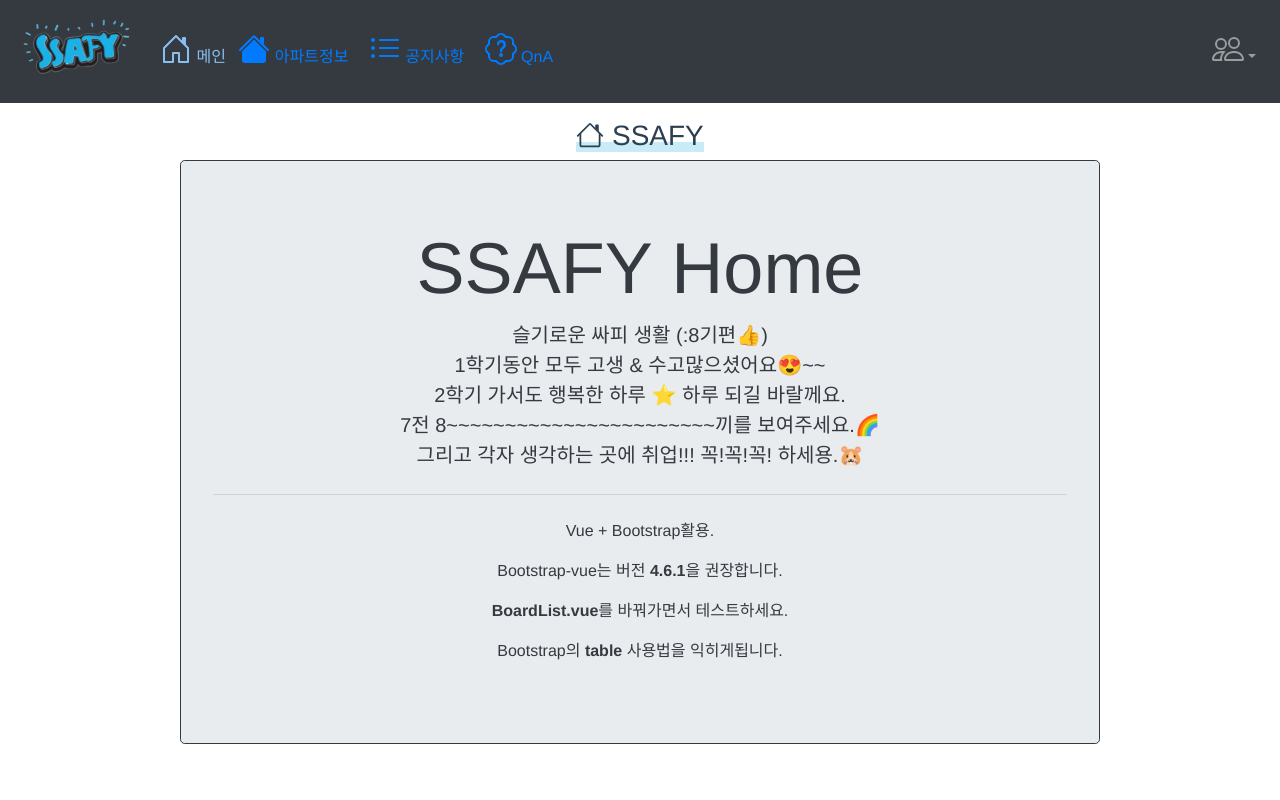
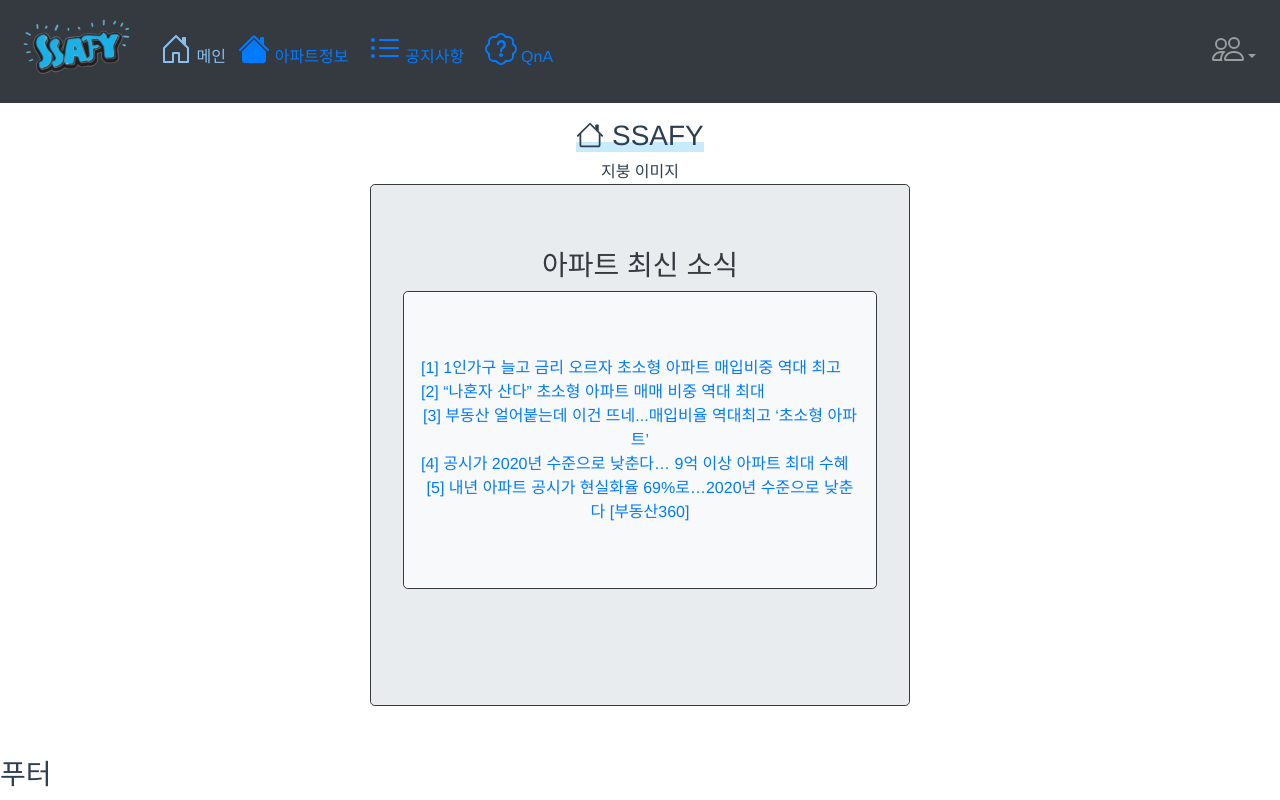
Before and after one commit to dpdms2148/happyhouse, a Vue app in the folder HappyHouse_Front_구미_05반_이재완_장예은/: page / in a window 1280 px wide. Built offline with nearby package versions, Linux system fonts and the light colour scheme; no server answers; what vue-simple-alert would draw is missing.

Commit message:
add footer and change aptList
Former-commit-id: c4acb3d69fec6d65ff6de7389210da3a2d8a7664

```diff
--- a/HappyHouse_Front_구미_05반_이재완_장예은/package.json
+++ b/HappyHouse_Front_구미_05반_이재완_장예은/package.json
@@ -19,6 +19,8 @@
     "core-js": "^3.8.3",
     "flatted": "^3.2.7",
     "jwt-decode": "^3.1.2",
+    "node-sass": "^8.0.0",
+    "sass-loader": "^13.2.0",
     "vue": "^2.7.14",
     "vue-router": "^3.5.1",
     "vue-simple-alert": "^1.1.1",
--- a/HappyHouse_Front_구미_05반_이재완_장예은/src/App.vue
+++ b/HappyHouse_Front_구미_05반_이재완_장예은/src/App.vue
@@ -2,16 +2,19 @@
   <div id="app">
     <the-header-navbar></the-header-navbar>
     <router-view></router-view>
+    <AppFooter></AppFooter>
   </div>
 </template>
 
 <script>
 import TheHeaderNavbar from "@/components/TheHeaderNavbar";
+import AppFooter from "@/components/AppFooter";
 
 export default {
   name: "App",
   components: {
     TheHeaderNavbar,
+    AppFooter,
   },
 };
 </script>
--- /dev/null
+++ b/HappyHouse_Front_구미_05반_이재완_장예은/src/components/AppFooter.vue
@@ -0,0 +1,14 @@
+<template>
+    <footer class="footer">
+<h3>푸터</h3>
+<!-- <b-img :src="require('@/assets/apt.png')" fluid-grow></b-img> -->
+    </footer>
+</template>
+
+<style lang="scss" scoped>
+.footer {
+    bottom: 0;
+    position: fixed;
+    height: auto;
+}
+</style>
--- a/HappyHouse_Front_구미_05반_이재완_장예은/src/components/house/HouseList.vue
+++ b/HappyHouse_Front_구미_05반_이재완_장예은/src/components/house/HouseList.vue
@@ -1,14 +1,23 @@
 <template>
-  <div style="width:100%; height:350px; overflow:auto">
   <b-container v-if="houses && houses.length != 0" class="bv-example-row mt-3">
+    <b-row class="m-2" style="background-color: lightgray;">
+      <b-col cols="2" class="test-center align-self-center"><h3><b-icon icon="house-fill"></b-icon></h3></b-col>
+      <b-col cols="2" class="test-center align-self-center"><h4>아파트</h4></b-col>
+      <b-col cols="2" class="test-center align-self-center"><h4>행정동</h4></b-col>
+      <b-col cols="2" class="test-center align-self-center"><h4>면적&emsp;</h4></b-col>
+      <b-col cols="2" class="test-center align-self-center"><h4>층&emsp;</h4></b-col>
+      <b-col cols="2" class="test-center align-self-center"><h4>거래금액&emsp;</h4></b-col>
+    </b-row>
+    <div style="width:100%; height:350px; overflow-y: scroll;">
     <house-list-item v-for="(house, index) in houses" :key="index" :house="house" />
+    </div>
   </b-container>
   <b-container v-else class="bv-example-row mt-3">
     <b-row>
       <b-col><b-alert show>주택 목록이 없습니다.</b-alert></b-col>
     </b-row>
   </b-container>
-  </div>
+
 </template>
 
 <script>
@@ -31,7 +40,9 @@ export default {
     //   return this.$store.state.houses;
     // },
   },
+
 };
 </script>
 
-<style></style>
+<style>
+</style>
--- a/HappyHouse_Front_구미_05반_이재완_장예은/src/components/house/HouseListItem.vue
+++ b/HappyHouse_Front_구미_05반_이재완_장예은/src/components/house/HouseListItem.vue
@@ -7,9 +7,13 @@
     :class="{ 'mouse-over-bgcolor': isColor }"
   >
     <b-col cols="2" class="text-center align-self-center">
-      <b-img thumbnail src="https://picsum.photos/250/250/?image=299" alt="Image 1"></b-img>
+      <b-img thumbnail src="https://picsum.photos/50/50/?image=299" alt="Image 1"></b-img>
     </b-col>
-    <b-col cols="10" class="test-center align-self-center"> {{ house.apartmentName }} </b-col>
+    <b-col cols="2" class="test-center align-self-center">{{ house.apartmentName }}</b-col>
+    <b-col cols="2" class="test-center align-self-center">{{ house.dong }}</b-col>
+    <b-col cols="2" class="test-center align-self-center">{{ house.area }}㎡</b-col>
+    <b-col cols="2" class="test-center align-self-center">{{ house.floor }}층</b-col>
+    <b-col cols="2" class="test-center align-self-center">{{ (parseInt(house.dealAmount.replace(",", "")) * 10000) | price }}원</b-col>
   </b-row>
 </template>
 
@@ -41,6 +45,12 @@ export default {
       this.isColor = flag;
     },
   },
+  filters: {
+    price(value) {
+      if (!value) return value;
+      return value.toString().replace(/\B(?=(\d{3})+(?!\d))/g, ",");
+    },
+  },
 };
 </script>
 
--- a/HappyHouse_Front_구미_05반_이재완_장예은/src/views/AppHouse.vue
+++ b/HappyHouse_Front_구미_05반_이재완_장예은/src/views/AppHouse.vue
@@ -12,12 +12,12 @@
       </b-col>
     </b-row>
     <b-row>
-      <b-col cols="6" align="left">
+      <b-col align="center">
         <house-list />
       </b-col>
-      <b-col cols="6">
+      <!-- <b-col cols="6">
         <house-detail />
-      </b-col>
+      </b-col> -->
     </b-row>
   </b-container>
 </template>
@@ -105,7 +105,7 @@ export default {
 </script>
 <style scoped>
 #map{
-  width:1110px;
+  width:100%;
   height:400px;
 }
 .underline-orange {
--- a/HappyHouse_Front_구미_05반_이재완_장예은/src/views/AppMain.vue
+++ b/HappyHouse_Front_구미_05반_이재완_장예은/src/views/AppMain.vue
@@ -1,30 +1,45 @@
 <template>
   <b-container class="bv-example-row mt-3 text-center">
     <h3 class="underline-steelblue"><b-icon icon="house"></b-icon> SSAFY</h3>
+    <div>지붕 이미지</div>
+    <!-- <b-row><b-img :src="require('@/assets/apt.png')" fluid-grow></b-img></b-row> -->
     <b-row>
       <b-col></b-col>
-      <b-col cols="10">
+      <b-col cols="6">
         <b-jumbotron bg-variant="muted" text-variant="dark" border-variant="dark">
-          <template #header>SSAFY Home</template>
-
-          <template #lead>
+          <h3>아파트 최신 소식</h3>
+          <!-- <template #header>SSAFY Home</template> -->
+          <!-- <template #lead>
             슬기로운 싸피 생활 (:8기편👍)<br />
             1학기동안 모두 고생 & 수고많으셨어요😍~~<br />
             2학기 가서도 행복한 하루 ⭐️ 하루 되길 바랄께요.<br />
             7전 8~~~~~~~~~~~~~~~~~~~~~~~끼를 보여주세요.🌈<br />
             그리고 각자 생각하는 곳에 취업!!! 꼭!꼭!꼭! 하세용.🐹
-          </template>
-
-          <hr class="my-4" />
-
-          <p>Vue + Bootstrap활용.</p>
+          </template> -->
+          <!-- <hr class="my-4" /> -->
+          <!-- <p>Vue + Bootstrap활용.</p>
           <p>Bootstrap-vue는 버전 <b>4.6.1</b>을 권장합니다.</p>
           <p><b>BoardList.vue</b>를 바꿔가면서 테스트하세요.</p>
-          <p>Bootstrap의 <b>table</b> 사용법을 익히게됩니다.</p>
+          <p>Bootstrap의 <b>table</b> 사용법을 익히게됩니다.</p> -->
+        <!-- <b-col> -->
+          <div style="width:100%; height:350px; overflow:auto">
+          <b-jumbotron bg-variant="light" text-variant="dark" border-variant="dark">
+
+        <b-row border-variant="dark"><a href="https://n.news.naver.com/article/001/0013594370?sid=101">[1] 1인가구 늘고 금리 오르자 초소형 아파트 매입비중 역대 최고</a></b-row>
+        <b-row><a href="https://n.news.naver.com/article/243/0000034834?sid=101">[2] “나혼자 산다” 초소형 아파트 매매 비중 역대 최대</a></b-row>
+        <b-row><a href="https://n.news.naver.com/article/009/0005049372?sid=101">[3] 부동산 얼어붙는데 이건 뜨네...매입비율 역대최고 ‘초소형 아파트’</a></b-row>
+        <b-row><a href="https://n.news.naver.com/article/081/0003319280?sid=101">[4] 공시가 2020년 수준으로 낮춘다… 9억 이상 아파트 최대 수혜</a></b-row>
+        <b-row><a href="https://n.news.naver.com/article/016/0002069339?sid=101">[5] 내년 아파트 공시가 현실화율 69%로…2020년 수준으로 낮춘다 [부동산360]</a></b-row>
+
+
+        </b-jumbotron>
+        </div>
+        <!-- </b-col> -->
         </b-jumbotron>
       </b-col>
       <b-col></b-col>
     </b-row>
+
   </b-container>
 </template>
 
```
Also changed, not shown: 2 other files (tests, documents, lock files or other folders).
